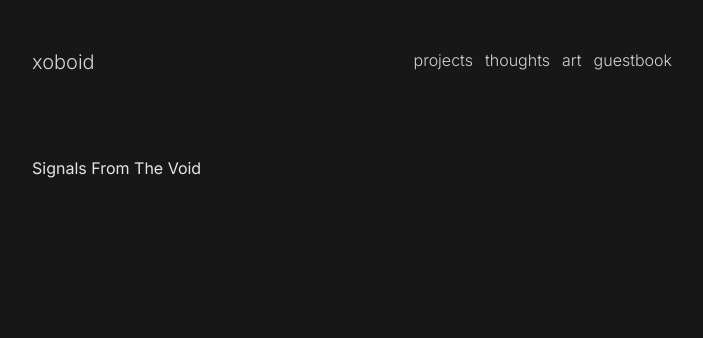
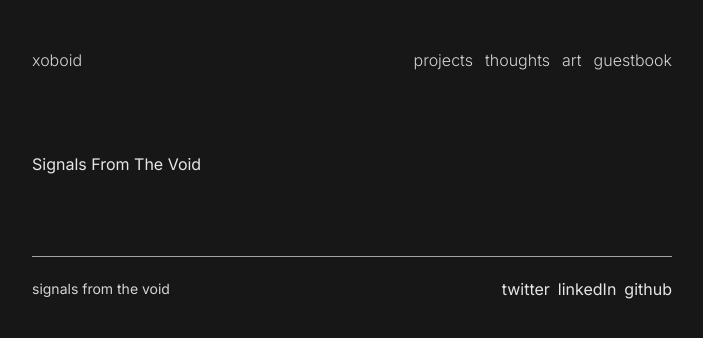
Before and after one commit to x0bd/the-void, a Next.js app: page / in a window 1280 px wide. Shown: the top 338 px of the page, without its empty margins (288-991 px from the left). Built offline with nearby package versions, Linux system fonts and the light colour scheme.

Commit message:
wip added footer

```diff
--- a/app/layout.tsx
+++ b/app/layout.tsx
@@ -2,6 +2,7 @@ import type { Metadata } from "next";
 import { Inter } from "next/font/google";
 import Header from "@/components/Header";
 import "./globals.css";
+import Footer from "@/components/Footer";
 
 const inter = Inter({ subsets: ["latin"] });
 
@@ -20,6 +21,7 @@ export default function RootLayout({
 			<body className="bg-neutral-900 text-neutral-200 mx-auto flex min-h-screen max-w-[720px] flex-col gap-9 px-10 py-5 text-base md:gap-20 md:py-12">
 				<Header />
 				<div>{children}</div>
+				<Footer />
 			</body>
 		</html>
 	);
--- /dev/null
+++ b/components/Footer.tsx
@@ -0,0 +1,28 @@
+import Link from "next/link";
+import React from "react";
+
+const Footer = () => {
+	return (
+		<div className="flex flex-col gap-5">
+			<div className="bg-neutral-400 w-full h-[1px]"></div>
+			<div className="flex justify-between items-center">
+				<h1 className="text-sm text-neutral-300">
+					signals from the void
+				</h1>
+				<div className="flex justify-evenly gap-2">
+					<Link href="/" target="_blank">
+						twitter
+					</Link>
+					<Link href="/" target="_blank">
+						linkedIn
+					</Link>
+					<Link href="/" target="_blank">
+						github
+					</Link>
+				</div>
+			</div>
+		</div>
+	);
+};
+
+export default Footer;
--- a/components/Header.tsx
+++ b/components/Header.tsx
@@ -5,10 +5,7 @@ import Link from "next/link";
 const Header = () => {
 	return (
 		<header className="z-40 text-base font-light text-neutral-300 flex w-full flex-col gap-2 md:flex-row md:justify-between">
-			<Link
-				href="/"
-				className="no-underline font-light text-xl hover:underline"
-			>
+			<Link href="/" className="no-underline font-light hover:underline">
 				xoboid
 			</Link>
 			<nav className="flex gap-3 flex-row">
```
Also changed, not shown: 1 other file (tests, documents, lock files or other folders).
